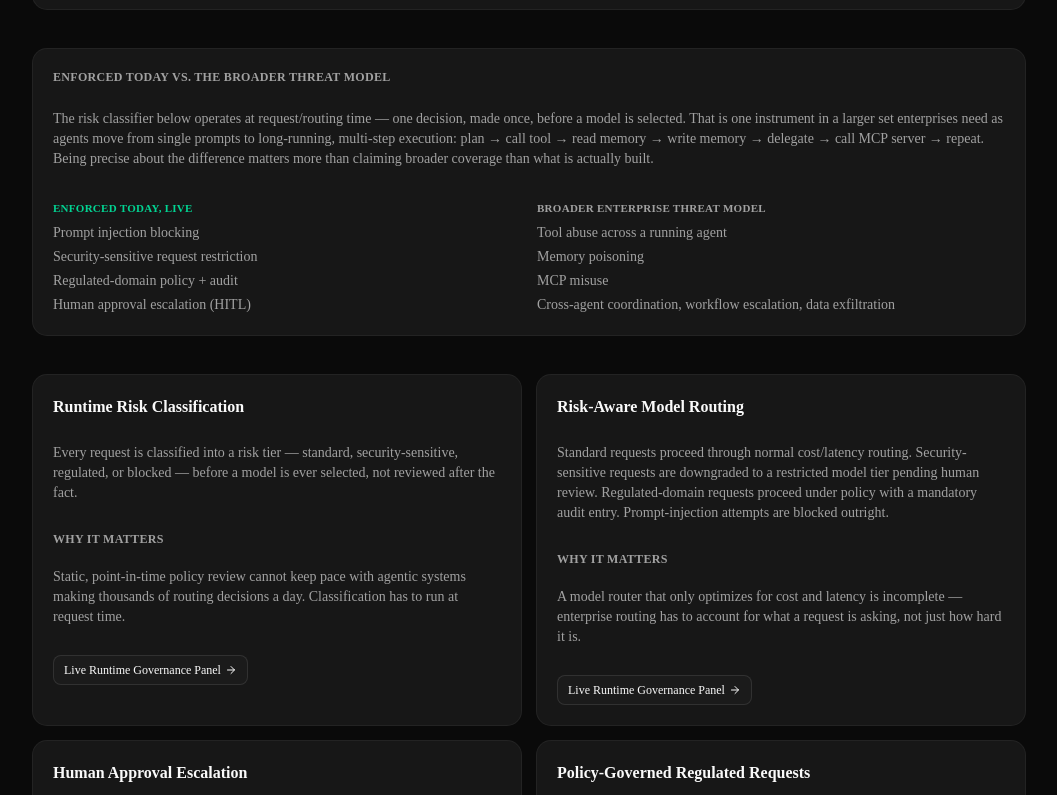
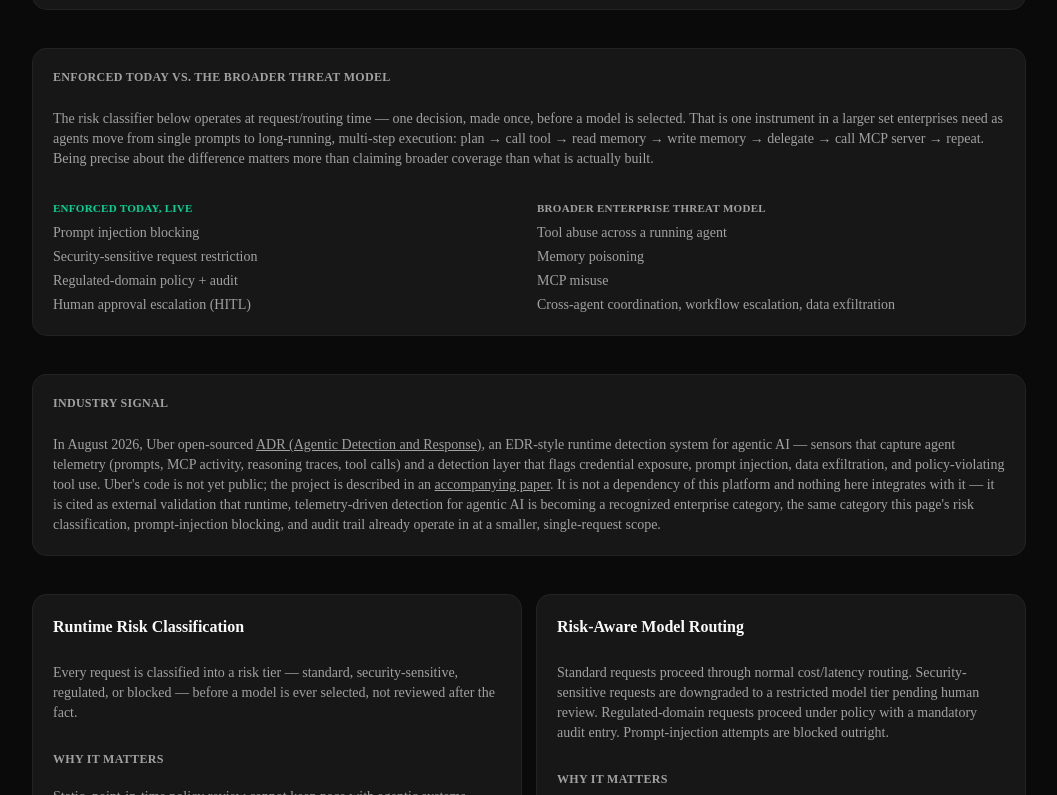
Before and after one commit to prasad-kavuri/prasad-portfolio, a Next.js app: page /adaptive-ai-governance in a window 1280 px wide. Shown: the part 511-1306 px from the top of the page, without its empty margins (111-1168 px from the left). Built offline with nearby package versions, Linux system fonts and the light colour scheme.

Commit message:
Add Uber ADR industry-signal citation to /adaptive-ai-governance

```diff
--- /dev/null
+++ b/specs/0006-industry-reference-adr.md
@@ -0,0 +1,56 @@
+# SPEC-0006: Industry reference — Uber ADR on /adaptive-ai-governance
+
+**Status**: In Progress
+**Date**: 2026-08-06
+
+## What
+
+Add a small "Industry Signal" callout to `/adaptive-ai-governance` that cites Uber's public ADR
+("Agentic Detection and Response") project as an external reference point — runtime, EDR-style
+detection for agentic AI (prompt injection, tool misuse, data exfiltration) validating the same
+category of problem this page's runtime governance layer addresses. No new page, no new demo,
+no claim that this platform implements ADR or anything ADR-shaped beyond what already exists.
+
+## Why
+
+Uber open-sourced ADR (repo: `github.com/uber/ADR`, paper: arXiv 2605.17380) — an agent telemetry
+sensor + detection system for credential exposure, prompt injection, data exfiltration, and
+policy-violating tool use in agentic AI systems. This is a credible, named-source validation that
+"runtime security monitoring for agentic AI" is an emerging enterprise category — directly adjacent
+to what `/adaptive-ai-governance` already claims (runtime risk classification, prompt injection
+blocking, audit trail). Citing it strengthens the page's credibility for both human reviewers and
+AI/LLM crawlers without requiring any new capability to be built.
+
+## Scope boundaries
+
+- In scope:
+  - One new callout/section on `src/app/adaptive-ai-governance/page.tsx`, styled consistently with
+    existing `Card` sections on the page, citing Uber ADR by name with an external link to the
+    GitHub repo, framed as an industry parallel — not an integration or dependency.
+  - Wording must be precise about what's cited (a paper + not-yet-released code) vs. what this
+    platform does today (already covered accurately elsewhere on the page).
+- Out of scope (this pass):
+  - No new page, no new demo, no changes to `guardrails.ts` or `observability.ts`.
+  - No claim that this platform "integrates with," "is built on," or "implements" ADR — ADR's code
+    isn't public yet (repo currently ships only a README + paper link).
+  - No changes to JSON-LD, `llms.txt`, `entity.json`, or other GEO files — confined to the one page.
+  - No changes to CSP, security headers, rate limits, auth.
+
+## Evidence to reuse
+
+- Existing `Card` component and section styling already used on this page (see "Where this sits"
+  and "Enforced today vs. the broader threat model" sections) — match that visual pattern rather
+  than introducing a new one.
+- Uber ADR repo (`https://github.com/uber/ADR`) and arXiv paper (`https://arxiv.org/abs/2605.17380`)
+  as the cited source — confirmed via direct fetch on 2026-08-06 that only a README exists publicly;
+  code is described as "coming soon."
+
+## Open questions / [NEEDS CLARIFICATION]
+
+- None — this is a small, additive, citation-only change with no ambiguity in scope.
+
+## Verification
+
+- `npx tsc --noEmit`
+- `npx eslint src/app/adaptive-ai-governance/page.tsx`
+- Manual read-through confirming the wording doesn't overclaim integration with or use of ADR.
--- a/src/app/adaptive-ai-governance/page.tsx
+++ b/src/app/adaptive-ai-governance/page.tsx
@@ -192,6 +192,42 @@ export default function AdaptiveAIGovernancePage() {
           </div>
         </section>
 
+        <section className="pb-10">
+          <div className="mx-auto max-w-5xl px-4">
+            <Card className="border-border bg-card p-5">
+              <p className="text-xs font-semibold uppercase tracking-wide text-muted-foreground">Industry signal</p>
+              <p className="mt-2 text-sm text-muted-foreground">
+                In August 2026, Uber open-sourced{' '}
+                <Link
+                  href="https://github.com/uber/ADR"
+                  target="_blank"
+                  rel="noopener noreferrer"
+                  className="underline hover:text-foreground"
+                >
+                  ADR (Agentic Detection and Response)
+                </Link>
+                , an EDR-style runtime detection system for agentic AI — sensors that capture agent
+                telemetry (prompts, MCP activity, reasoning traces, tool calls) and a detection layer
+                that flags credential exposure, prompt injection, data exfiltration, and policy-violating
+                tool use. Uber&apos;s code is not yet public; the project is described in an{' '}
+                <Link
+                  href="https://arxiv.org/abs/2605.17380"
+                  target="_blank"
+                  rel="noopener noreferrer"
+                  className="underline hover:text-foreground"
+                >
+                  accompanying paper
+                </Link>
+                . It is not a dependency of this platform and nothing here integrates with it — it is
+                cited as external validation that runtime, telemetry-driven detection for agentic AI
+                is becoming a recognized enterprise category, the same category this page&apos;s risk
+                classification, prompt-injection blocking, and audit trail already operate in at a
+                smaller, single-request scope.
+              </p>
+            </Card>
+          </div>
+        </section>
+
         <section className="pb-14">
           <div className="mx-auto grid max-w-5xl gap-4 px-4 sm:grid-cols-2">
             {controls.map((control) => (
```
